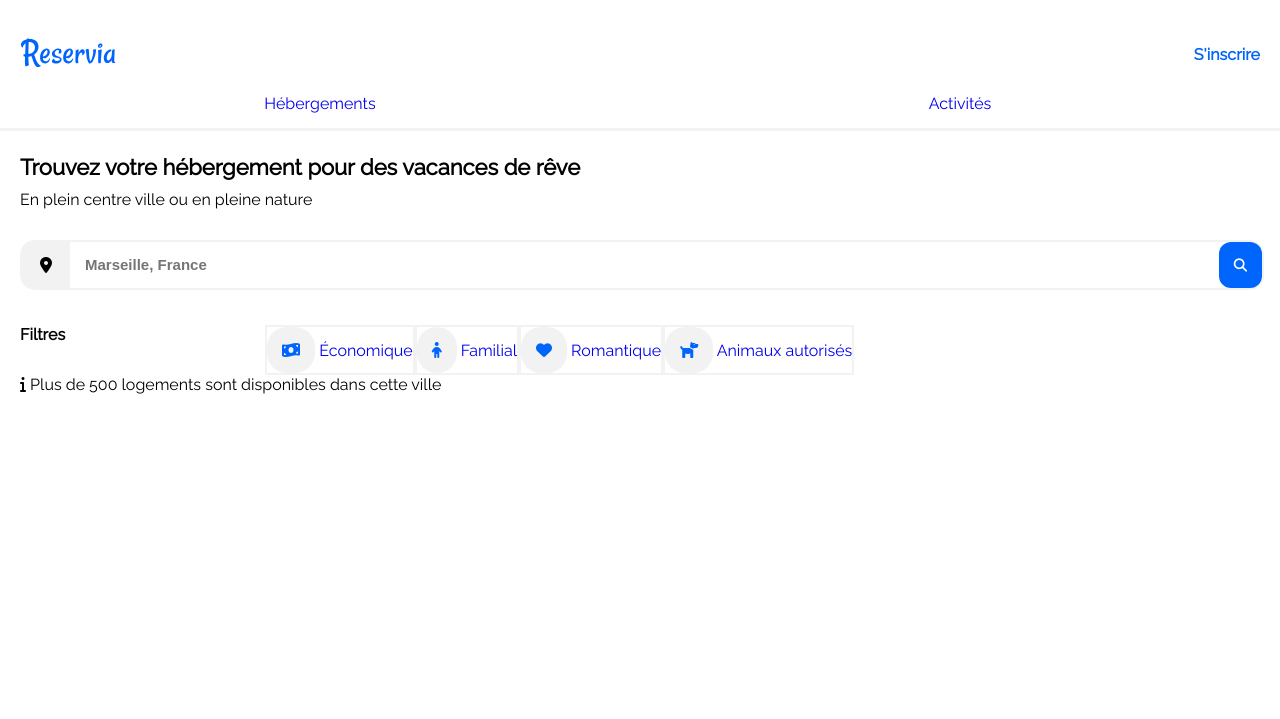
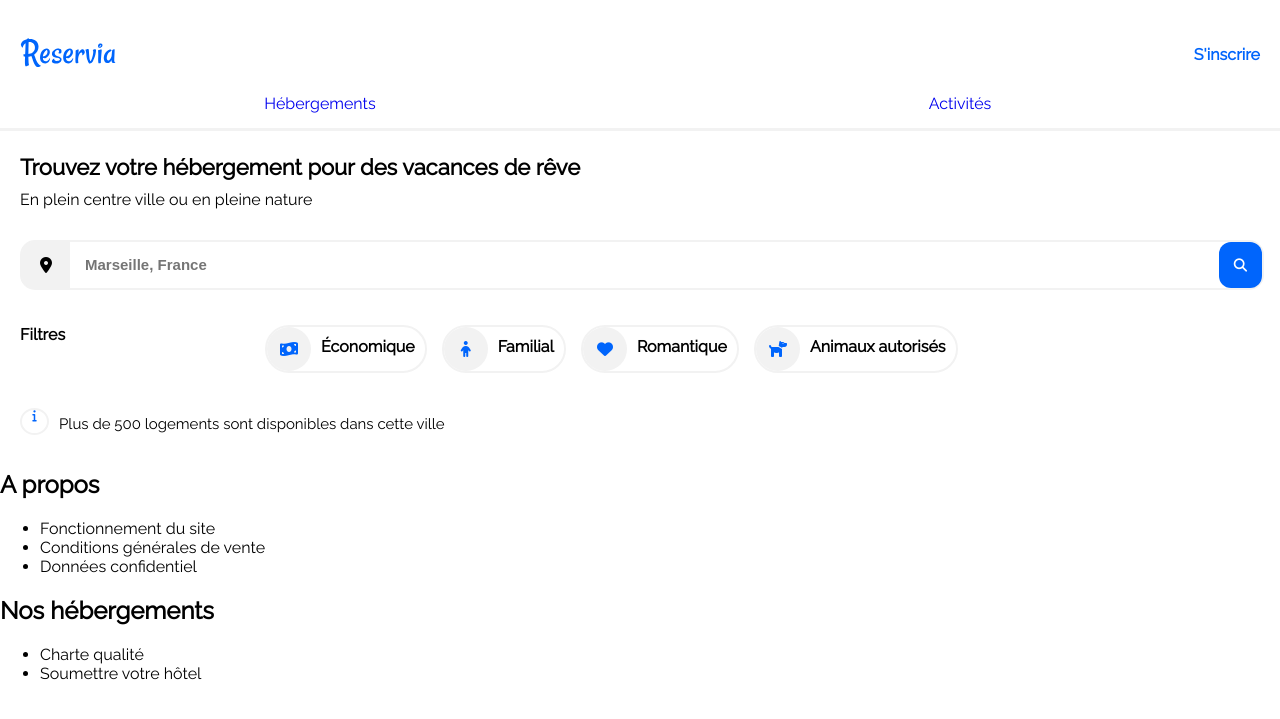
Before and after one commit to moutinhoalexandre/MoutinhoAlexandre_2_22102020, a Jekyll site: the page index.html, which Jekyll copies as it is, in a window 1280 px wide. Shown: the top 719 px of the page. Built offline with Jekyll 4.4.1, drawn with Linux system fonts in a browser that asks for light colours; nearby versions of some CDN libraries.

Commit message:
Modification  in the FilterWrapper

```diff
--- a/index.html
+++ b/index.html
@@ -38,15 +38,32 @@
         <!--Filter-->
             <section class="FilterWrapper">
                 <p class="FilterTitle">Filtres</p>
-                <a href="#"><filter class="FilterFilter"><i class="fas fa-money-bill-wave"></i><span class="FilterText"> Économique</span></filter></a>
-                <a href="#"><filter class="FilterFilter"><i class="fas fa-child"></i><span class="FilterText"> Familial</span></filter></a>
-                <a href="#"><filter class="FilterFilter"><i class="fas fa-heart"></i><span class="FilterText"> Romantique</span></filter></a>
-                <a href="#"><filter class="FilterFilter"><i class="fas fa-dog"></i><span class="FilterText"> Animaux autorisés</span></filter></a>
+                <a href="#"><filter class="FilterFilter"><i class="fas fa-money-bill-wave max-auto"></i><span class="FilterText"> Économique</span></filter></a>
+                <a href="#"><filter class="FilterFilter"><i class="fas fa-child  max-auto"></i><span class="FilterText"> Familial</span></filter></a>
+                <a href="#"><filter class="FilterFilter"><i class="fas fa-heart max-auto"></i><span class="FilterText"> Romantique</span></filter></a>
+                <a href="#"><filter class="FilterFilter"><i class="fas fa-dog max-auto"></i><span class="FilterText"> Animaux autorisés</span></filter></a>
             </section>
             <footer class="FilterFooter">
-                <p><i class="FilterFooterIcon fas fa-info"></i> Plus de 500 logements sont disponibles dans cette ville</p>
+                <i class="FilterFooterIcon fas fa-info fa-xs"></i> <span class="FilterFooterText">Plus de 500 logements sont disponibles dans cette ville</span>
             </footer>
     </section>
+    <footer>
+        <div>
+            <h2>A propos</h2>
+            <ul>
+                <li>Fonctionnement du site</li>
+                <li>Conditions générales de vente</li>
+                <li>Données confidentiel</li>
+            </ul>
+        </div>
+        <div>
+            <h2>Nos hébergements</h2>
+            <ul>
+                <li>Charte qualité</li>
+                <li>Soumettre votre hôtel</li>
+            </ul>
+        </div>
+    </footer>
 
 </body>
 </html>
--- a/style.css
+++ b/style.css
@@ -68,7 +68,7 @@ img{
 }
 
 .textIntroduction{
-    padding-right: 42px;
+    padding-right: 40px;
     padding-bottom: 15px;
 }
 
@@ -128,6 +128,7 @@ input::placeholder{
 .FilterWrapper {
     display: flex;
     flex-wrap: wrap;
+    margin-bottom: 20px;
     }
 
 .FilterTitle {
@@ -136,14 +137,54 @@ input::placeholder{
 }
 
 .FilterFilter{
-    display: inline-block;
+    display: inline-flex;
     border: 2px solid #F2F2F2;
-
+    margin-bottom: 15px;
+    margin-right: 15px;
+    border-radius: 25px;
 }
 
 .FilterWrapper .fas{
     color: #0065FC;
     background-color:#F2F2F2;
-    padding: 15px;
-    border-radius: 20px;
+    padding: 12px;
+    border-radius: 100%;
+    width: 20px;
+    height: 20px;
+    text-align: center;
+    display: flex;
+    justify-content: center;
+    align-items: center;
 }
+
+.FilterText{
+    padding: 10px;
+    color: black;
+    font-weight: bold;
+}
+
+.FilterFooter{
+    display: flex;
+    flex-grow: 1;
+    margin-right: 20px;
+}
+
+
+.FilterFooter .fas{
+    color:  #0065FC;
+    border: 2px solid #F2F2F2;
+    padding: 5px;
+    padding-left: 6px;
+    padding-right: 6px;
+    width: 13px;
+    height: 13px;
+    border-radius: 50%;
+    margin-right: 10px;
+    margin-bottom: 15px;
+    text-align: center;
+}
+
+.FilterFooterText{
+    margin-top: 7px;
+    font-size: 15px;
+}
```
